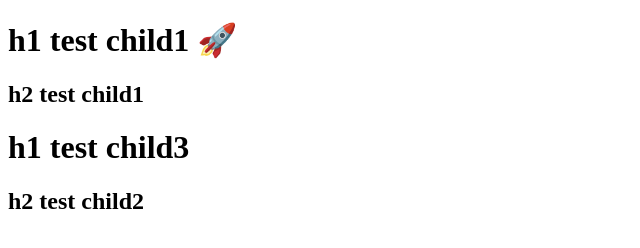
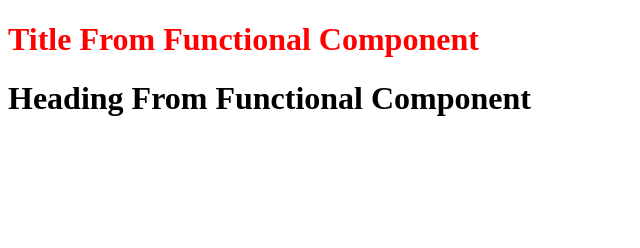
Before and after one commit to derkhin/MasteringReact, a React app: page / in a window 1280 px wide. Shown: the whole page, without its empty margins (0-640 px from the left). Built offline with nearby package versions, Linux system fonts and the light colour scheme.

Commit message:
component composition

```diff
--- a/App.js
+++ b/App.js
@@ -1,16 +1,32 @@
 import React from 'react'
 import ReactDOM from 'react-dom'
 
-const struct = React.createElement('div', {}, [
-    React.createElement('div', { id: 'child1' }, [
-        React.createElement('h1', {}, "h1 test child1 🚀"),
-        React.createElement('h2', {}, "h2 test child1")
-    ]),
-    React.createElement('div', { id: 'child2' }, [
-        React.createElement('h1', {}, "h1 test child3"),
-        React.createElement('h2', {}, "h2 test child2")
-    ])
-])
+const heading = React.createElement("h1", { id: "heading" }, "testting 🚀")
+const root = ReactDOM.createRoot(document.getElementById('root'));
 
-const root = ReactDOM.createRoot(document.getElementById('root'));
-root.render(struct);
+// using jsx -babel transpiling html like syntax which is jsx to react element
+
+const JSXHeading = (<h1 id='heading'>
+    jsx heading 🚀
+</h1>)
+
+
+// component introduction
+const Title = () => {
+    return (
+        <h1 id='heading'>Title From Functional Component</h1>
+    )
+}
+
+
+// this is also known as component composition
+// component inside component
+const Heading = () => (
+    <div>
+        <Title />
+        <h1>Heading From Functional Component</h1>
+    </div>
+)
+
+
+root.render(<Heading />);
--- a/index.html
+++ b/index.html
@@ -9,7 +9,9 @@
 </head>
 
 <body>
-    <div id="root"></div>
+    <div id="root">
+        <h1>heelo irfan</h1>
+    </div>
     <script type="module" src="./App.js"></script>
 </body>
 
--- a/package.json
+++ b/package.json
@@ -2,8 +2,9 @@
   "name": "mastering-react",
   "version": "1.0.0",
   "description": "React core ",
-  "main": "App.js",
   "scripts": {
+    "start": "parcel index.html",
+    "build": "parcel build index.html",
     "test": "jest"
   },
   "author": "",
```
